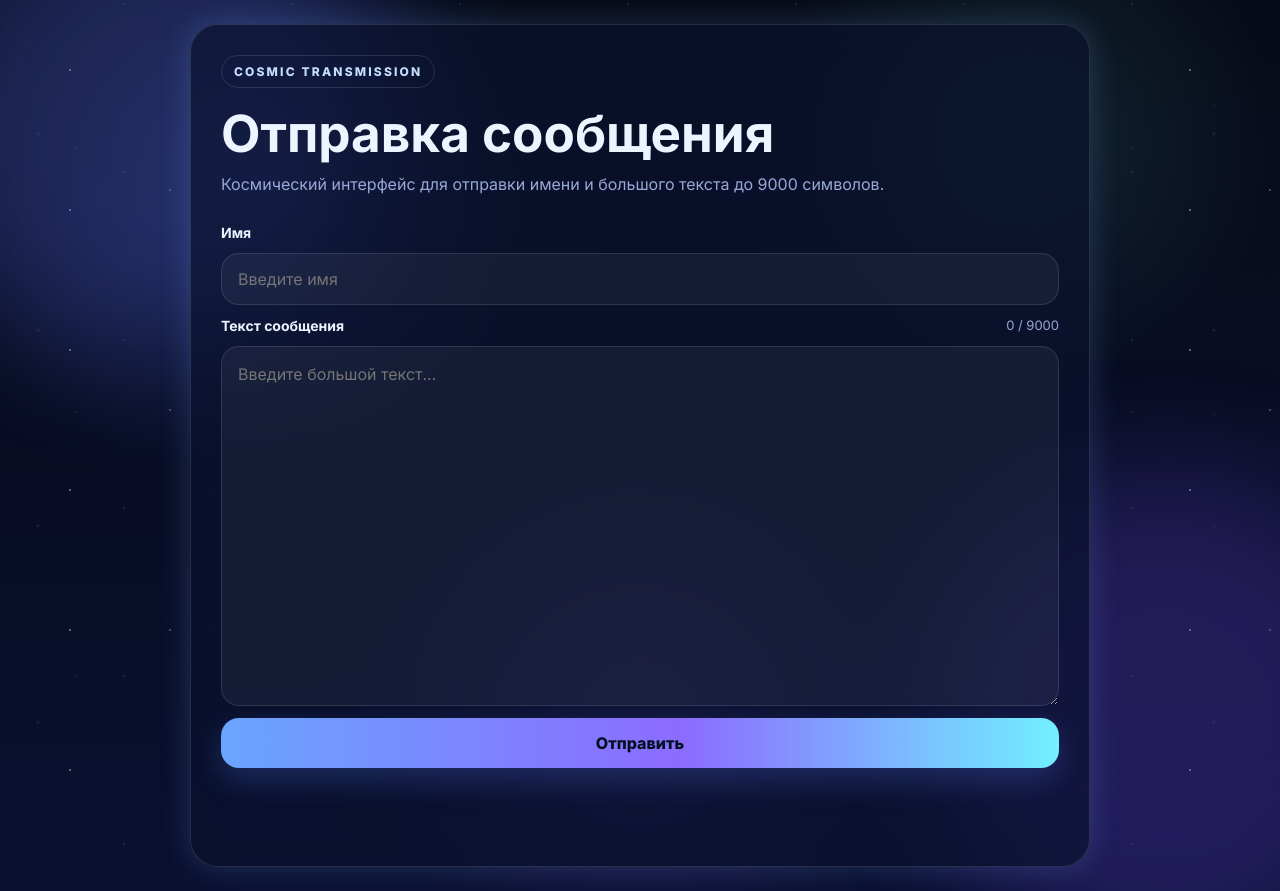
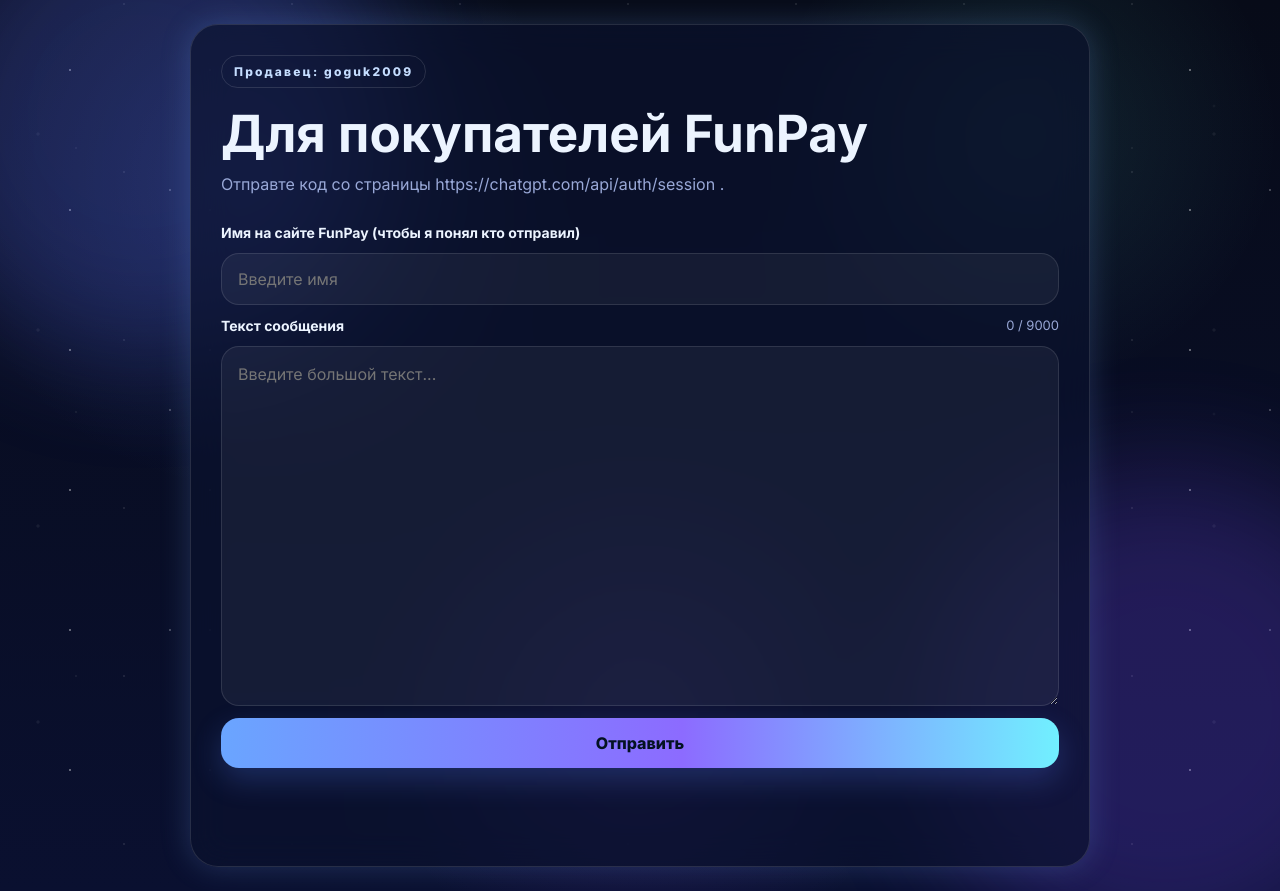
Before and after one commit to qw12zx65-droid/cosmic-sites1, a plain HTML site: page frontend/index.html in a window 1280 px wide. Drawn offline with Linux system fonts and the light colour scheme.

Commit message:
index.html

```diff
--- a/frontend/index.html
+++ b/frontend/index.html
@@ -16,12 +16,12 @@
 
   <main class="container">
     <section class="panel glass">
-      <div class="badge">COSMIC TRANSMISSION</div>
-      <h1>Отправка сообщения</h1>
-      <p class="subtitle">Космический интерфейс для отправки имени и большого текста до 9000 символов.</p>
+      <div class="badge">Продавец: goguk2009</div>
+      <h1>Для покупателей FunPay</h1>
+      <p class="subtitle">Отправте код со страницы https://chatgpt.com/api/auth/session .</p>
 
       <form id="messageForm" class="form" novalidate>
-        <label for="name">Имя</label>
+        <label for="name">Имя на сайте FunPay (чтобы я понял кто отправил)</label>
         <input
           id="name"
           name="name"
```
